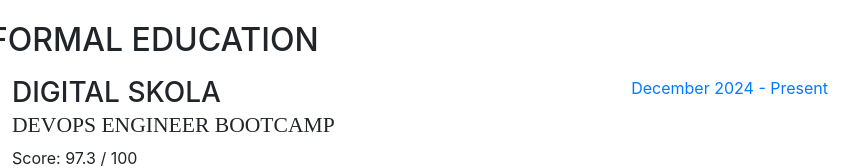
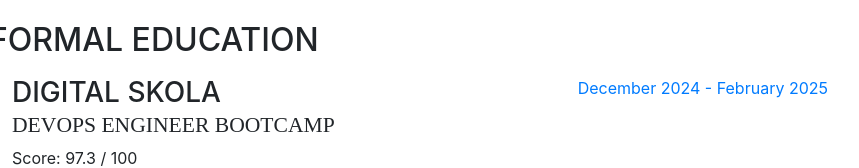
Before and after one commit to abdihafizh/profile, a website with bundled scripts: page index.html in a window 1280 px wide. Shown: the part 1232-1400 px from the top of the page, 404-1263 px from the left. Built offline with nearby package versions, Linux system fonts and the light colour scheme; a web font is replaced by a local one.

Commit message:
Update index.html

```diff
--- a/index.html
+++ b/index.html
@@ -179,7 +179,7 @@
               </ul>
             </div>
             <div class="resume-date text-md-right">
-              <span class="text-primary">December 2024 - Present</span>
+              <span class="text-primary">December 2024 - February 2025</span>
             </div>
           </div>
         </div>
```
